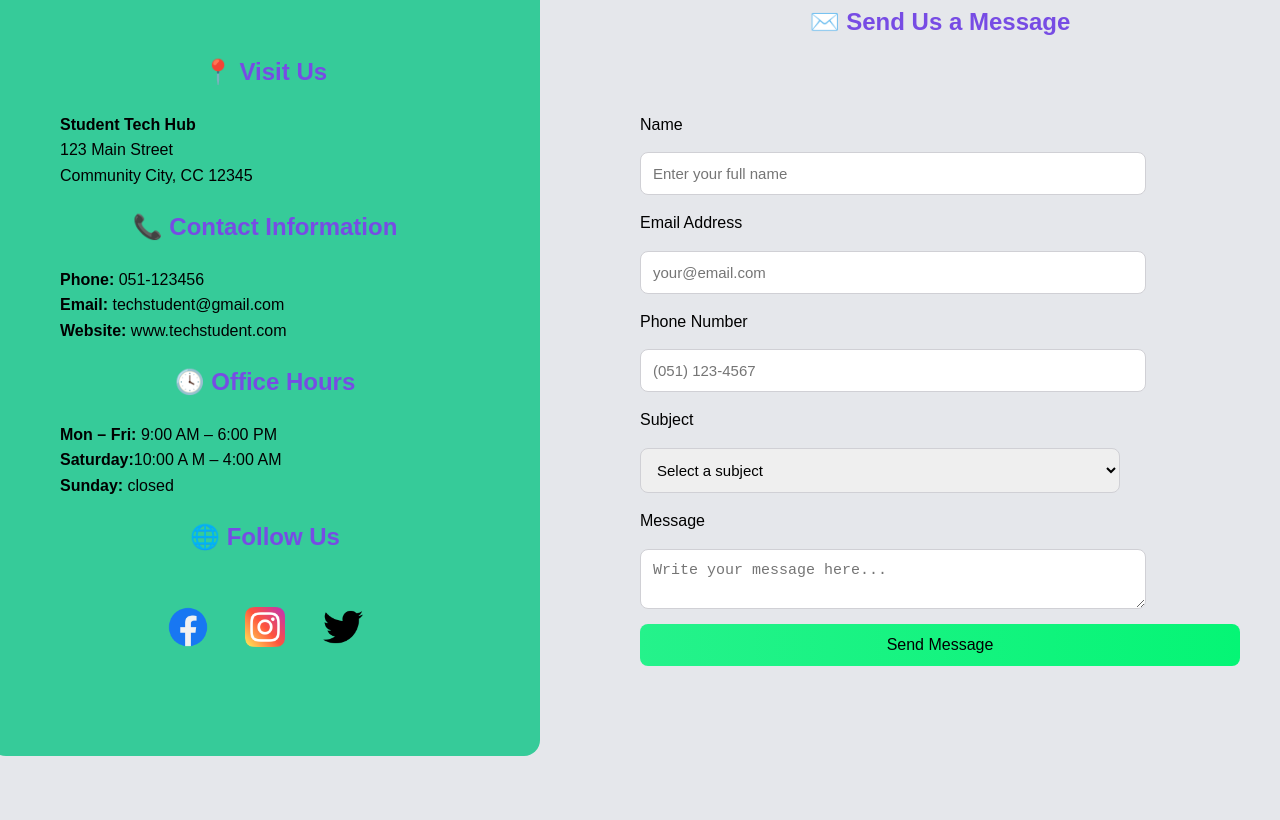
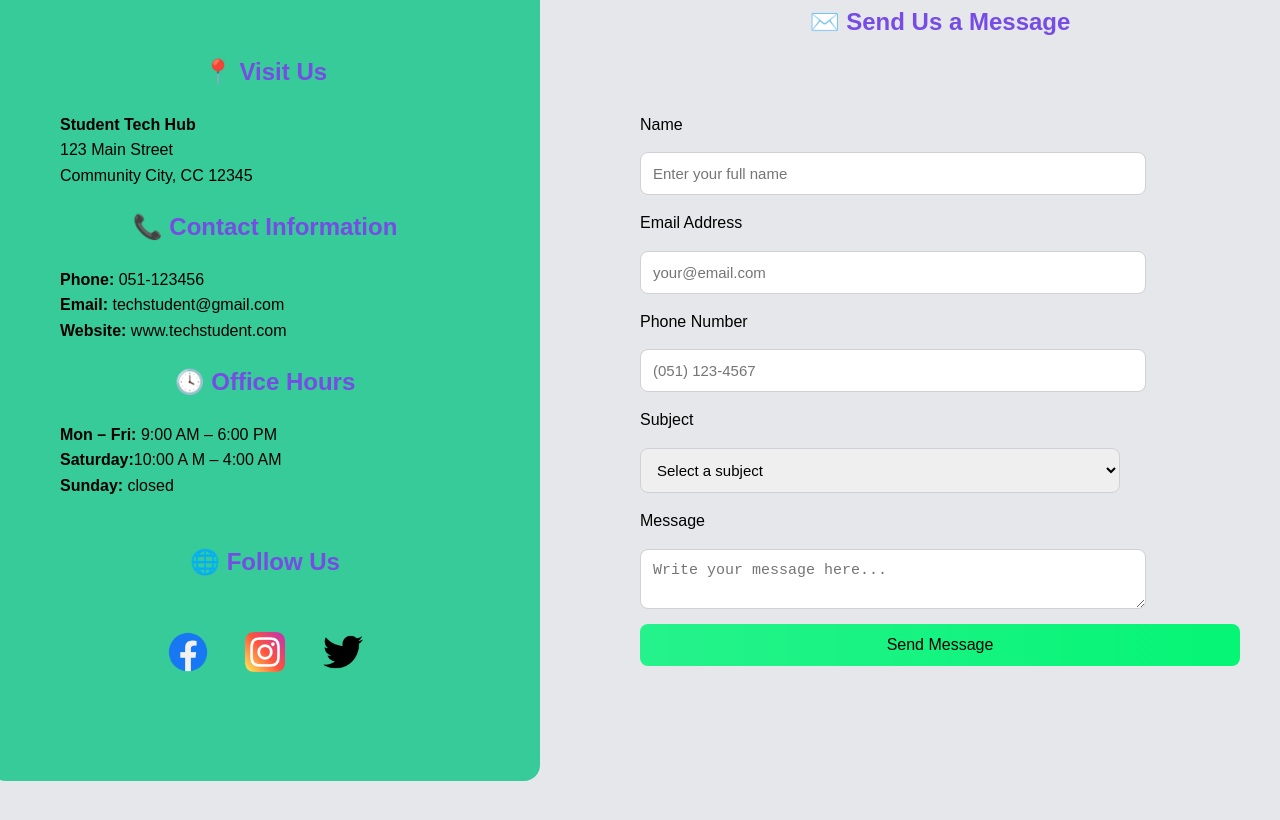
Before and after one commit to muhammad-usman-py/Community-Hub, a plain HTML site: page contact.html in a window 1280 px wide. Shown: the part 544-1364 px from the top of the page. Drawn offline with Linux system fonts and the light colour scheme.

Commit message:
Update style.css

```diff
--- a/css/style.css
+++ b/css/style.css
@@ -415,8 +415,6 @@ transition: 0.5s ease;
     box-shadow: 100 100px 100px rgba(9, 9, 9, 9);
     flex: 0 0 450px;
   }
-<<<<<<< HEAD
-=======
   .followus{
     margin-top: 10%;
   }
@@ -446,7 +444,6 @@ transition: 0.5s ease;
     transform: scale(1.1);
 
   }
->>>>>>> 9569f11855f5103c88249fc9f202249fe5f81346
   .feedback{
     animation: fadeIn 2s ease;
     border-radius:16px;
```
